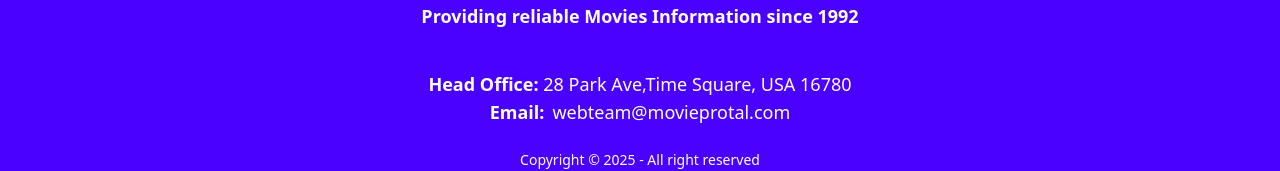
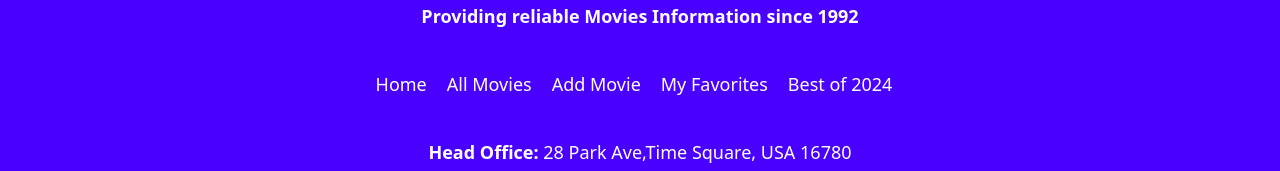
Before and after one commit to SifatSararChistee/movie-portal-a10, a React (Vite) app in the folder movie-portal-client/: page /add-movie in a window 1280 px wide. Shown: the part 1036-1207 px from the top of the page. Built offline with nearby package versions, Linux system fonts and the light colour scheme; no server answers; sample sign-in values are in the browser's storage.

Commit message:
added navlinks to footer'

```diff
--- a/movie-portal-client/src/Components/Footer/Footer.jsx
+++ b/movie-portal-client/src/Components/Footer/Footer.jsx
@@ -1,6 +1,9 @@
-import React from 'react';
+import React, { useContext } from 'react';
+import { AuthContext } from '../../Provider/AuthProvider';
+import { NavLink } from 'react-router';
 
 const Footer = () => {
+  const {user}=useContext(AuthContext)
     return (
 <footer className="footer footer-center bg-primary text-white p-10">
   <aside className='space-y-5'>
@@ -11,6 +14,32 @@ const Footer = () => {
       <span className='text-lg'>Providing reliable Movies Information since 1992</span>
     </p>
   </aside>
+  <div className='flex'>
+  <li className="text-lg flex items-center gap-2 mr-3 text-white link link-hover">
+  <NavLink
+    to="/">Home</NavLink>
+</li>
+
+<li className="text-lg flex items-center gap-2 mr-3 text-white link link-hover">
+            <NavLink to={"/movies"}>All Movies</NavLink>
+          </li>
+
+{
+  user && user.email ? <>
+            <li className="text-lg flex items-center gap-2 mr-3 text-white link link-hover">
+            <NavLink to={"/add-movie"} >Add Movie</NavLink>
+          </li>
+          <li className="text-lg flex items-center gap-2 mr-3 text-white link link-hover">
+            <NavLink to={"/favorites"}>
+              My Favorites
+            </NavLink>
+          </li>
+  </>:""
+}
+<li className="text-lg flex items-center gap-2 mr-3 text-white link link-hover">
+    <NavLink to={"/best-of-2024"} >Best of 2024</NavLink>
+          </li>
+  </div>
   <nav>
       <div className='text-lg'>
       <span className='font-bold'>Head Office:</span> 28 Park Ave,Time Square, USA 16780
--- a/movie-portal-client/src/Components/Navbar/Navbar.jsx
+++ b/movie-portal-client/src/Components/Navbar/Navbar.jsx
@@ -18,72 +18,28 @@ const Navbar = () => {
         <>
 <li className="text-lg flex items-center gap-2 mr-3 text-white">
   <NavLink
-    to="/"
-  >
-    Home
-  </NavLink>
+    to="/">Home</NavLink>
 </li>
 
-          <li className="text-lg flex items-center gap-2 mr-3 text-white">
-            <NavLink to={"/movies"}
-    // className={({ isActive }) => {
-    //   const baseClasses = "transition-all duration-200";
-    //   const activeClasses = "bg-teal-700 text-white px-4 py-2 rounded hover:bg-teal-700";
-    //   const inactiveClasses = "text-white hover:bg-slate-200 hover:text-black";
-
-    //   return `${baseClasses} ${isActive ? activeClasses : inactiveClasses}`;
-    // }}
-          >
-              All Movies
-            </NavLink>
+<li className="text-lg flex items-center gap-2 mr-3 text-white">
+            <NavLink to={"/movies"}>All Movies</NavLink>
           </li>
 
 {
   user && user.email ? <>
             <li className="text-lg flex items-center gap-2 mr-3 text-white">
-            <NavLink to={"/add-movie"}
-    // className={({ isActive }) => {
-    //   const baseClasses = "transition-all duration-200";
-    //   const activeClasses = "bg-teal-700 text-white px-4 py-2 rounded";
-    //   const inactiveClasses = "text-white hover:bg-slate-200 hover:text-black";
-
-    //   return `${baseClasses} ${isActive ? activeClasses : inactiveClasses}`;
-    // }}
-          >
-              Add Movie
-            </NavLink>
+            <NavLink to={"/add-movie"} >Add Movie</NavLink>
           </li>
           <li className="text-lg flex items-center gap-2 mr-3 text-white">
-            <NavLink to={"/favorites"}
-    // className={({ isActive }) => {
-    //   const baseClasses = "transition-all duration-200";
-    //   const activeClasses = "bg-teal-700 text-white px-4 py-2 rounded";
-    //   const inactiveClasses = "text-white hover:bg-slate-200 hover:text-black";
-
-    //   return `${baseClasses} ${isActive ? activeClasses : inactiveClasses}`;
-    // }}
-          >
+            <NavLink to={"/favorites"}>
               My Favorites
             </NavLink>
           </li>
-
   </>:""
 }
-
-          <li className="text-lg flex items-center gap-2 mr-3 text-white">
-            <NavLink to={"/best-of-2024"}
-    // className={({ isActive }) => {
-    //   const baseClasses = "transition-all duration-200";
-    //   const activeClasses = "bg-teal-700 text-white px-4 py-2 rounded";
-    //   const inactiveClasses = "text-white hover:bg-slate-200 hover:text-black";
-
-    //   return `${baseClasses} ${isActive ? activeClasses : inactiveClasses}`;
-    // }}
-          >
-            Best of 2024
-            </NavLink>
-          </li>
-        </>
+<li className="text-lg flex items-center gap-2 mr-3 text-white">
+    <NavLink to={"/best-of-2024"} >Best of 2024</NavLink>
+          </li></>
       );
 
     return (
```
